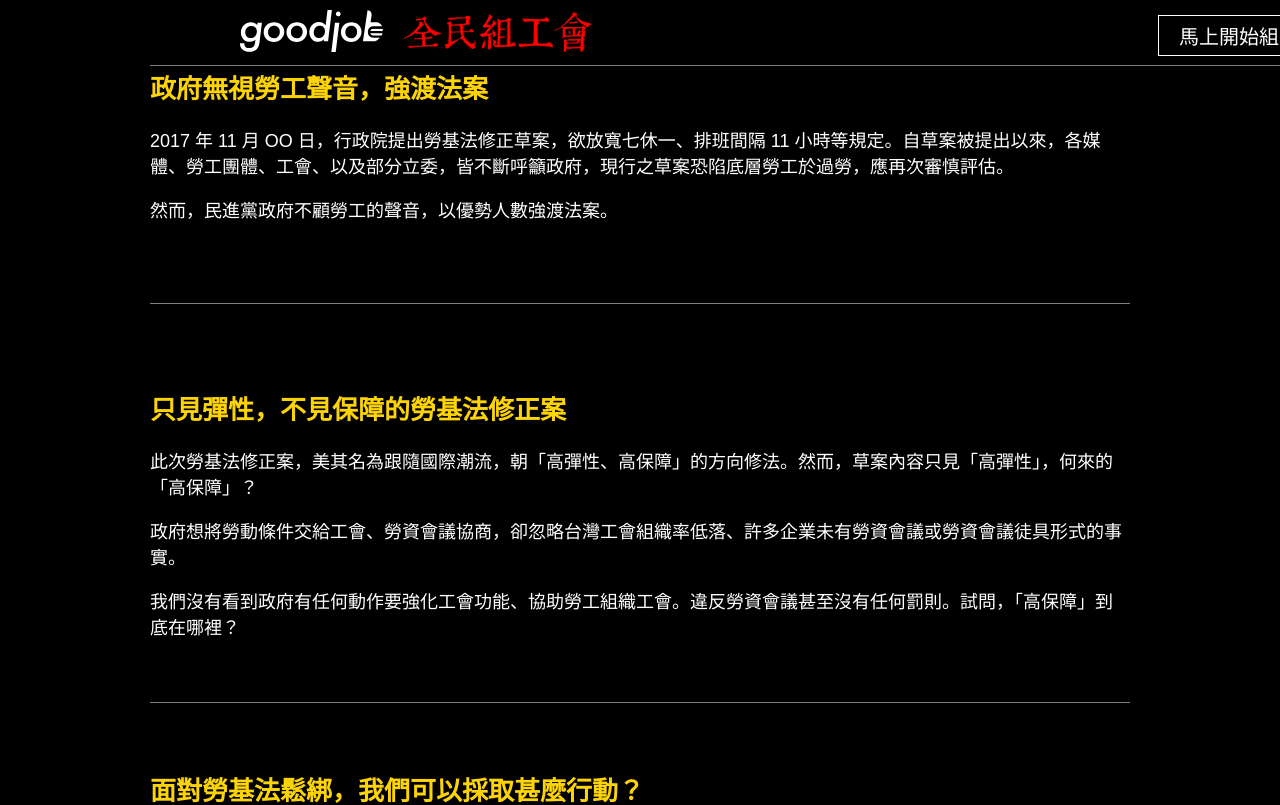
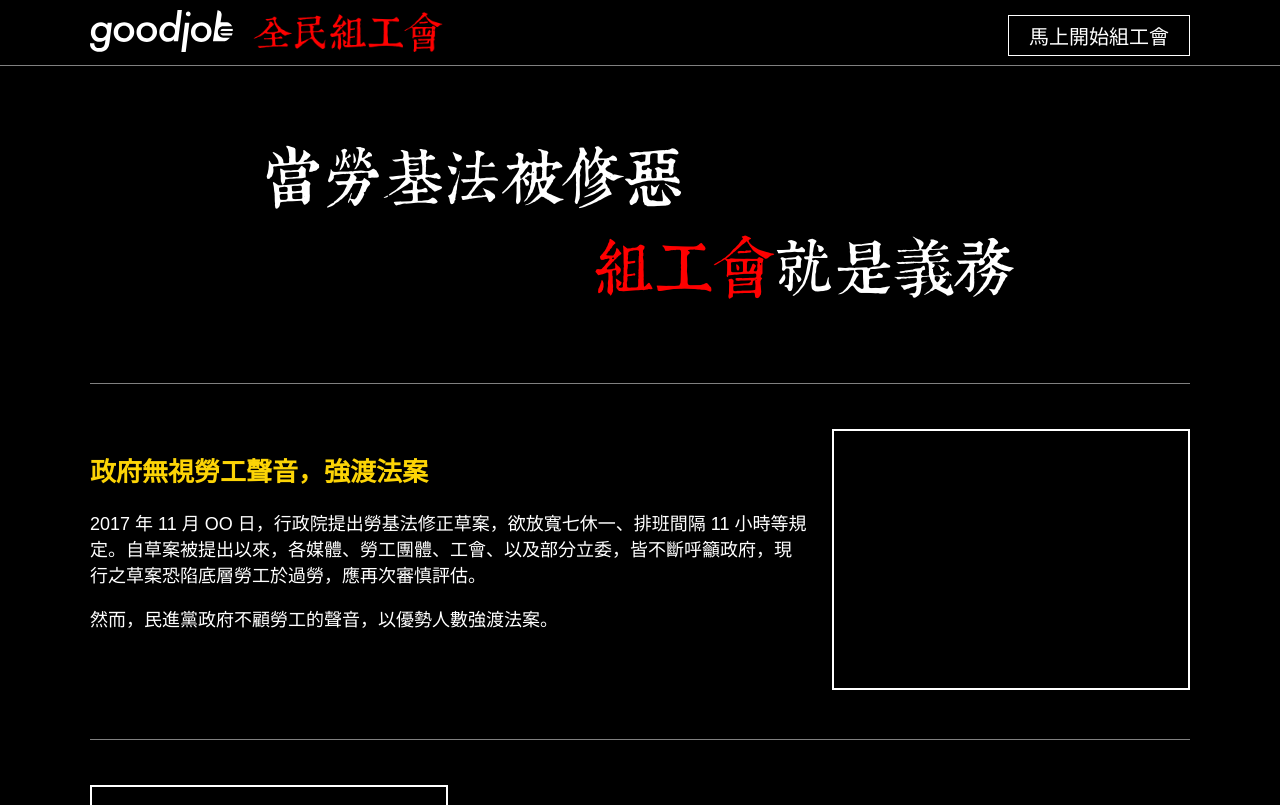
Before and after one commit to goodjoblife/LaborUnion, a React (Create React App) app: page / in a window 1280 px wide. Shown: the top 805 px of the page. Built offline with nearby package versions, Linux system fonts and the light colour scheme.

Commit message:
add app style and tmp image

```diff
--- a/src/App.js
+++ b/src/App.js
@@ -1,29 +1,30 @@
 import React, { Component } from 'react';
-import logo from './logo.svg';
 import './App.css';
 
-import { Header, Section, Button, Rectangle, Footer } from './components';
+import { Header, Section, Button, Rectangle, Footer, Banner } from './components';
 import StyledMain from './App.style';
+import tmpImg from './assets/tmp.png';
 
 class App extends Component {
   render() {
     return (
       <StyledMain>
         <Header />
-        <div className="banner"></div>
-        <Section>
+        <div className="container">
+          <Banner />
+          <Section className="section1">
             <div className="left">
               <h2 className="title">政府無視勞工聲音，強渡法案</h2>
               <p>2017 年 11 月 OO 日，行政院提出勞基法修正草案，欲放寬七休一、排班間隔 11 小時等規定。自草案被提出以來，各媒體、勞工團體、工會、以及部分立委，皆不斷呼籲政府，現行之草案恐陷底層勞工於過勞，應再次審慎評估。</p>
               <p>然而，民進黨政府不顧勞工的聲音，以優勢人數強渡法案。</p>
             </div>
             <div className="right">
-            <img />
+              <img src={tmpImg} />
             </div>
           </Section>
-        <Section>
+          <Section className="section2">
             <div className="left">
-            <img />
+              <img src={tmpImg}/>
             </div>
             <div className="right">
               <h2 className="title">只見彈性，不見保障的勞基法修正案</h2>
@@ -32,7 +33,7 @@ class App extends Component {
               <p>我們沒有看到政府有任何動作要強化工會功能、協助勞工組織工會。違反勞資會議甚至沒有任何罰則。試問，「高保障」到底在哪裡？</p>
             </div>
           </Section>
-        <Section>
+          <Section className="section align-center">
             <h2>面對勞基法鬆綁，我們可以採取甚麼行動？</h2>
             <p>我們可以組織工會！</p>
             <p>
@@ -66,6 +67,7 @@ class App extends Component {
             <Rectangle />
             <Rectangle />
           </Section>
+        </div>
         <Footer />
       </StyledMain>
     );
--- a/src/App.style.js
+++ b/src/App.style.js
@@ -4,7 +4,6 @@ import styled from 'styled-components';
 const StyledMain = styled.div`
     background-color: black;
     color: white;
-    padding: 0 150px;
 
     h2 {
         font-size: 26px;
@@ -13,6 +12,23 @@ const StyledMain = styled.div`
     p {
         font-size: 18px;
     }
+
+    .section1, .section2 {
+        display: flex;
+        .left {
+            margin-right: 25px;
+        }
+    }
+
+    .section.align-center {
+        text-align: center;
+    }
+
+    .container {
+        max-width: 1100px;
+        margin: auto;
+        padding-top: 65px;
+    }
 `;
 
 export default StyledMain;
```
Also changed, not shown: src/assets/tmp.png (added). Lines whose indentation alone changed are shown as unchanged.
